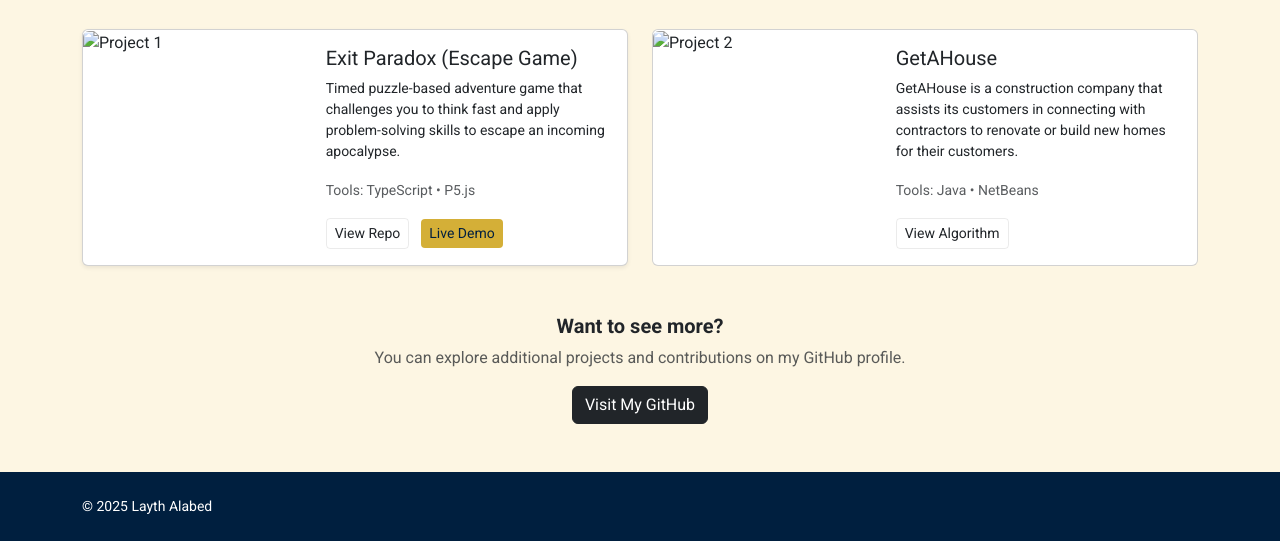
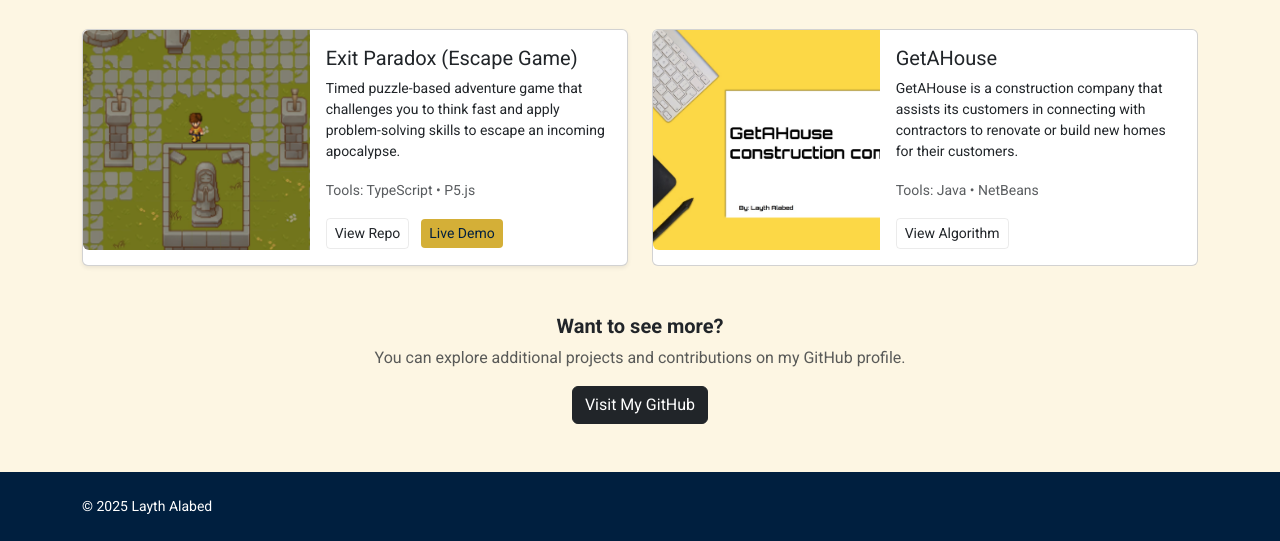
Before and after one commit to svnnnies/HIC-Portfolio-We, a plain HTML site: page projects.html in a window 1280 px wide. Shown: the part 330-871 px from the top of the page. Drawn offline with nearby package versions, Linux system fonts and the light colour scheme.

Commit message:
projects pics
Updated project images and descriptions for clarity.

```diff
--- a/projects.html
+++ b/projects.html
@@ -70,7 +70,7 @@
         <div class="card project-card shadow-sm">
           <div class="row g-0">
             <div class="col-md-5">
-              <img src="Images/" class="img-fluid rounded-start" alt="Project 1">
+              <img src="Images/Exit-paradox.jpg" class="img-fluid rounded-start" alt="Project 1">
             </div>
             <div class="col-md-7">
               <div class="card-body">
@@ -92,7 +92,7 @@
         <div class="card project-card">
           <div class="row g-0">
             <div class="col-md-5">
-              <img src="Images/" class="img-fluid rounded-start" alt="Project 2">
+              <img src="Images/GetAhouse.jpg" class="img-fluid rounded-start" alt="Project 2">
             </div>
             <div class="col-md-7">
               <div class="card-body">
```
